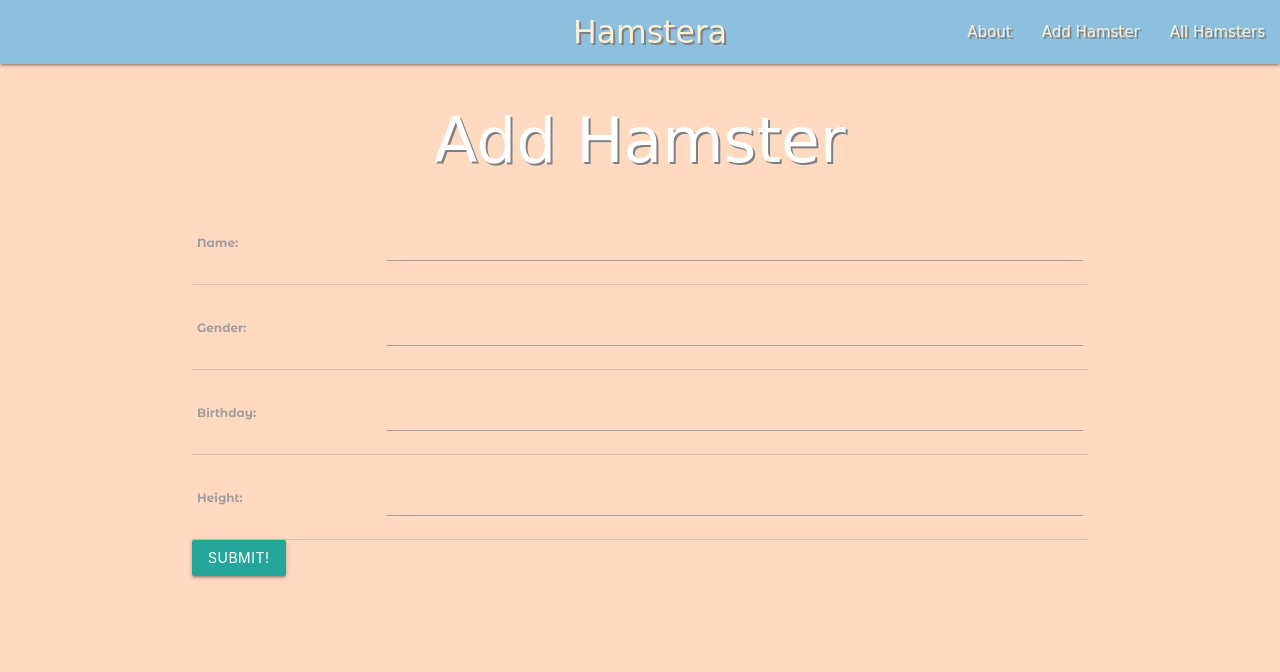
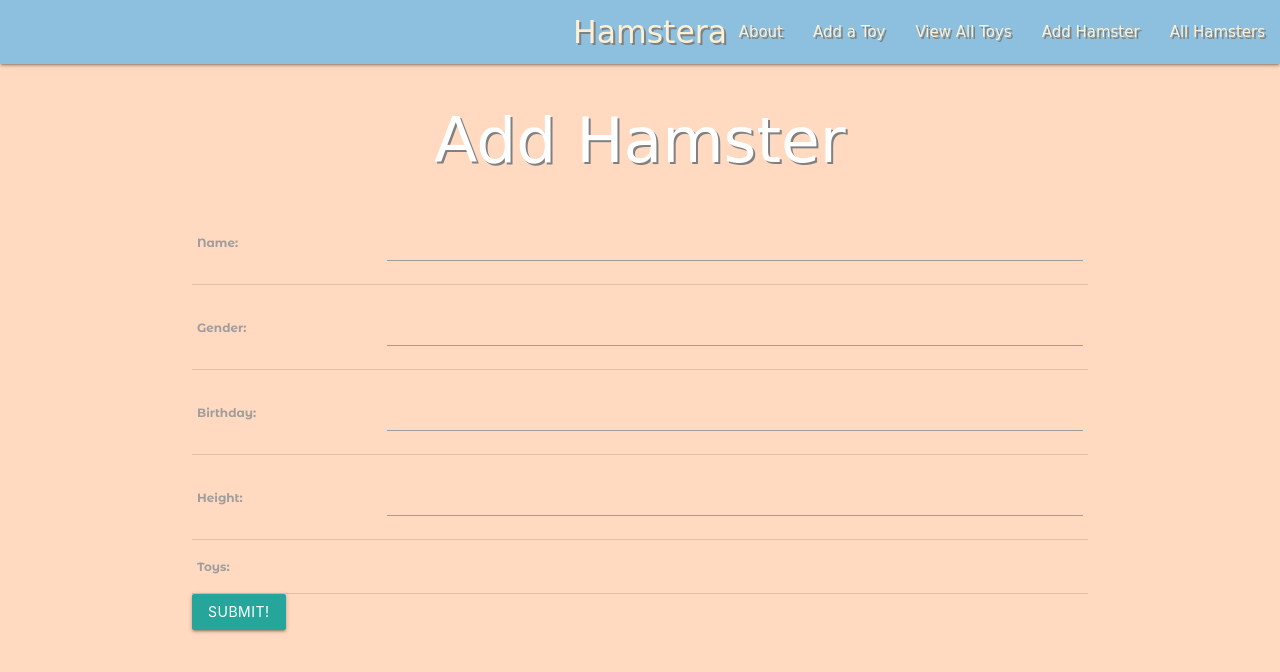
Before and after one commit to alexehouston/hamstera, a Django app: page /hamsters/create/ in a window 1280 px wide. Shown: the top 672 px of the page. Run offline with Django 4.2, Linux system fonts and the light colour scheme; data that the repository does not hold is empty; some web fonts are replaced.

Commit message:
add toys

```diff
--- a/main_app/admin.py
+++ b/main_app/admin.py
@@ -1,5 +1,6 @@
 from django.contrib import admin
-from .models import Hamster, Feeding
+from .models import Hamster, Feeding, Toy
 
 admin.site.register(Hamster)
 admin.site.register(Feeding)
+admin.site.register(Toy)
--- a/main_app/models.py
+++ b/main_app/models.py
@@ -8,11 +8,22 @@ MEALS = (
   ('D', 'Dinner')
 )
 
+class Toy(models.Model):
+  name = models.CharField(max_length=50)
+  color = models.CharField(max_length=20)
+
+  def __str__(self):
+    return self.name
+
+  def get_absolute_url(self):
+    return reverse('toys_detail', kwargs={'pk': self.id})
+
 class Hamster(models.Model):
     name = models.CharField(max_length=100)
     gender = models.CharField(max_length=100)
     birthday = models.CharField(max_length=100)
     height = models.CharField(max_length=100)
+    toys = models.ManyToManyField(Toy)
 
     def __str__(self):
         return f'{self.name} ({self.id})'
--- a/main_app/templates/base.html
+++ b/main_app/templates/base.html
@@ -20,6 +20,8 @@
         </ul>
         <ul class="right">
           <li><a href="{% url 'home' %}">About</a></li>
+          <li><a href="{% url 'toys_create' %}">Add a Toy</a></li>
+          <li><a href="{% url 'toys_index' %}">View All Toys</a></li>
           <li><a href="{% url 'hamsters_create' %}">Add Hamster</a></li>
           <li><a href="{% url 'index' %}">All Hamsters</a></li>
         </ul>
--- a/main_app/urls.py
+++ b/main_app/urls.py
@@ -10,4 +10,9 @@ urlpatterns = [
   path('hamsters/<int:pk>/update/', views.HamsterUpdate.as_view(), name='hamsters_update'),
   path('hamsters/<int:pk>/delete/', views.HamsterDelete.as_view(), name='hamsters_delete'),
   path('cats/<int:hamster_id>/add_feeding/', views.add_feeding, name='add_feeding'),
+  path('toys/', views.ToyList.as_view(), name='toys_index'),
+  path('toys/<int:pk>/', views.ToyDetail.as_view(), name='toys_detail'),
+  path('toys/create/', views.ToyCreate.as_view(), name='toys_create'),
+  path('toys/<int:pk>/update/', views.ToyUpdate.as_view(), name='toys_update'),
+  path('toys/<int:pk>/delete/', views.ToyDelete.as_view(), name='toys_delete'),
 ]
--- a/main_app/views.py
+++ b/main_app/views.py
@@ -1,6 +1,7 @@
 from django.shortcuts import render, redirect
 from django.views.generic.edit import CreateView, UpdateView, DeleteView
-from .models import Hamster
+from django.views.generic import ListView, DetailView
+from .models import Hamster, Toy
 from .forms import FeedingForm
 
 def home(request):
@@ -15,8 +16,10 @@ def hamster_index(request):
 
 def hamsters_detail(request, hamster_id):
     hamster = Hamster.objects.get(id=hamster_id)
+    id_list = hamster.toys.all().values_list('id')
+    toys_hamster_doesnt_have = Toy.objects.exclude(id__in=id_list)
     feeding_form = FeedingForm()
-    return render(request, 'hamsters/detail.html', {'hamster': hamster, 'feeding_form': feeding_form})
+    return render(request, 'hamsters/detail.html', {'hamster': hamster, 'feeding_form': feeding_form, 'toys': toys_hamster_doesnt_have})
 
 class HamsterCreate(CreateView):
   model = Hamster
@@ -37,3 +40,21 @@ def add_feeding(request, hamster_id):
     new_feeding.hamster_id = hamster_id
     new_feeding.save()
   return redirect('detail', hamster_id=hamster_id)
+
+class ToyList(ListView):
+  model = Toy
+
+class ToyDetail(DetailView):
+  model = Toy
+
+class ToyCreate(CreateView):
+  model = Toy
+  fields = '__all__'
+
+class ToyUpdate(UpdateView):
+  model = Toy
+  fields = ['name', 'color']
+
+class ToyDelete(DeleteView):
+  model = Toy
+  success_url = '/toys'
```
Also changed, not shown: main_app/templates/hamsters/detail.html (+42 -0 lines), main_app/migrations/0003_toy_alter_feeding_options_hamster_toys.py (added).
